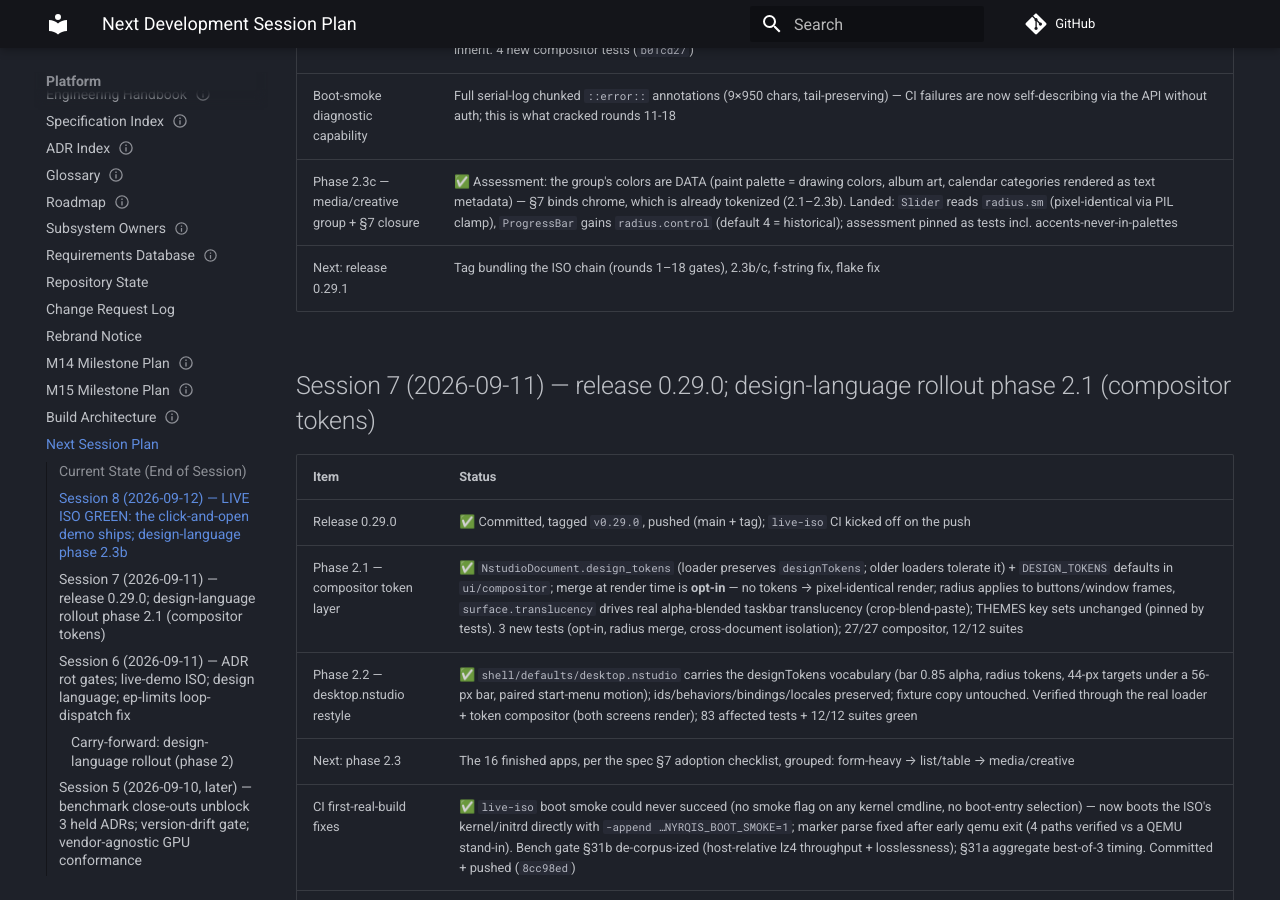
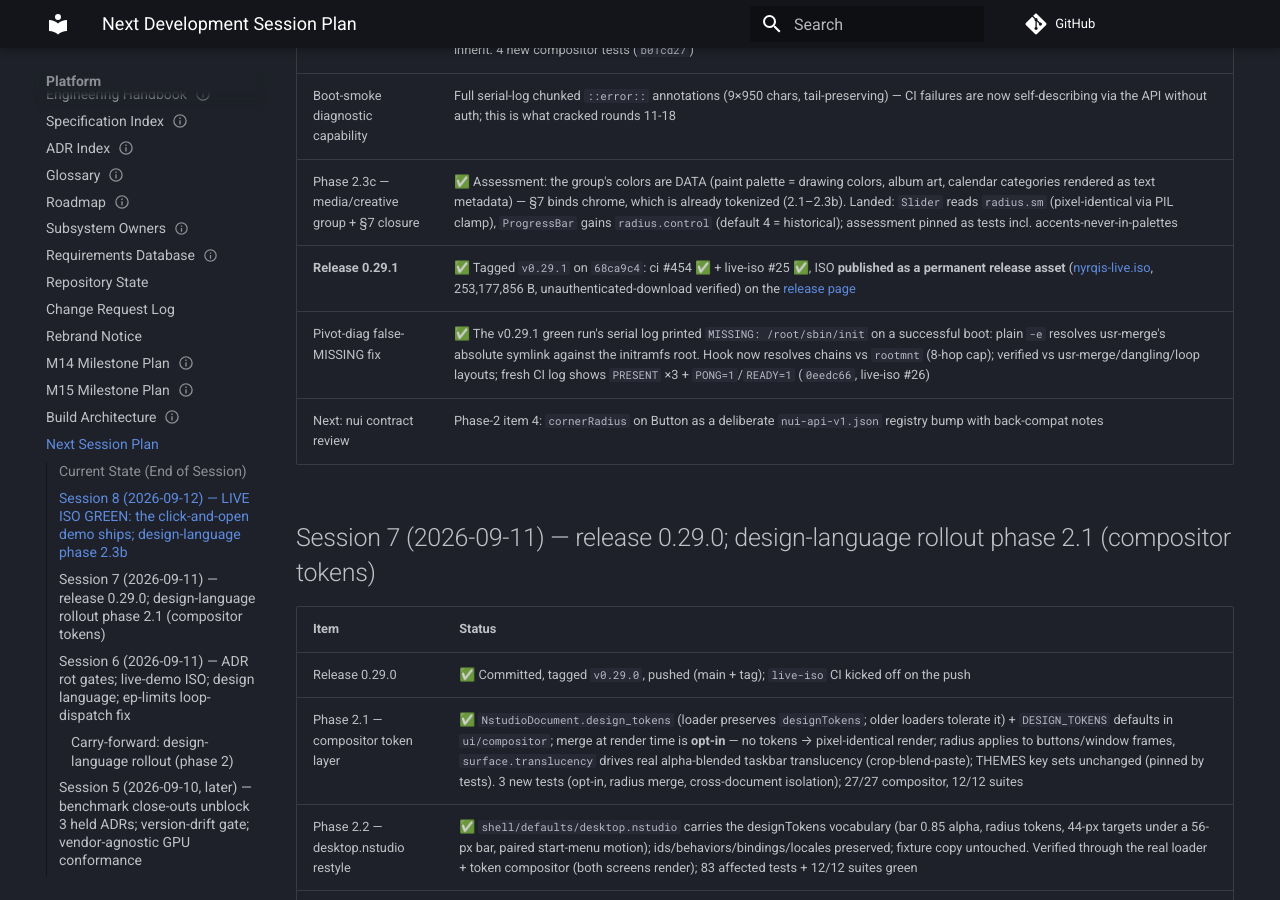
Before and after one commit to Myco-mycelium/Nythera, an MkDocs documentation site: the page built from docs/00-platform/NEXT_SESSION_PLAN.md, in a window 1280 px wide and 900 px high, scrolled down 1681 px. Built offline with MkDocs 1.6.1 and Material for MkDocs 9.7.7, drawn with Linux system fonts in a browser that asks for light colours; comment, search, counter and statistics services are not loaded.

Commit message:
Plan: record 0.29.1 release + asset publication and the pivot-diag fix
🤖 Generated with Codebuff
Co-Authored-By: Codebuff <noreply@codebuff.com>

```diff
--- a/docs/00-platform/NEXT_SESSION_PLAN.md
+++ b/docs/00-platform/NEXT_SESSION_PLAN.md
@@ -38,7 +38,9 @@ date: 2026-09-10
 | Phase 2.3b — list/table group | ✅ Compositor List + MenuItem renderers tokenized (row pitch = `space.xl`, default 24 px, pixel-identical token-less) + selection contract (`selectedIndex`/`selected` accent highlight, radius.sm, contrast text, label position fixed). Package/process/network panels inherit. 4 new compositor tests (`b01cd27`) |
 | Boot-smoke diagnostic capability | Full serial-log chunked `::error::` annotations (9×950 chars, tail-preserving) — CI failures are now self-describing via the API without auth; this is what cracked rounds 11-18 |
 | Phase 2.3c — media/creative group + §7 closure | ✅ Assessment: the group's colors are DATA (paint palette = drawing colors, album art, calendar categories rendered as text metadata) — §7 binds chrome, which is already tokenized (2.1–2.3b). Landed: `Slider` reads `radius.sm` (pixel-identical via PIL clamp), `ProgressBar` gains `radius.control` (default 4 = historical); assessment pinned as tests incl. accents-never-in-palettes |
-| Next: release 0.29.1 | Tag bundling the ISO chain (rounds 1–18 gates), 2.3b/c, f-string fix, flake fix |
+| **Release 0.29.1** | ✅ Tagged `v0.29.1` on `68ca9c4`: ci #454 ✅ + live-iso #25 ✅, ISO **published as a permanent release asset** ([nyrqis-live.iso](https://github.com/Myco-mycelium/Nythera/releases/download/v0.29.1/nyrqis-live.iso), 253,177,856 B, unauthenticated-download verified) on the [release page](https://github.com/Myco-mycelium/Nythera/releases/tag/v0.29.1) |
+| Pivot-diag false-MISSING fix | ✅ The v0.29.1 green run's serial log printed `MISSING: /root/sbin/init` on a successful boot: plain `-e` resolves usr-merge's absolute symlink against the initramfs root. Hook now resolves chains vs `rootmnt` (8-hop cap); verified vs usr-merge/dangling/loop layouts; fresh CI log shows `PRESENT` ×3 + `PONG=1`/`READY=1` (`0eedc66`, live-iso #26) |
+| Next: nui contract review | Phase-2 item 4: `cornerRadius` on Button as a deliberate `nui-api-v1.json` registry bump with back-compat notes |
 
 ## Session 7 (2026-09-11) — release 0.29.0; design-language rollout phase 2.1 (compositor tokens)
 
```
